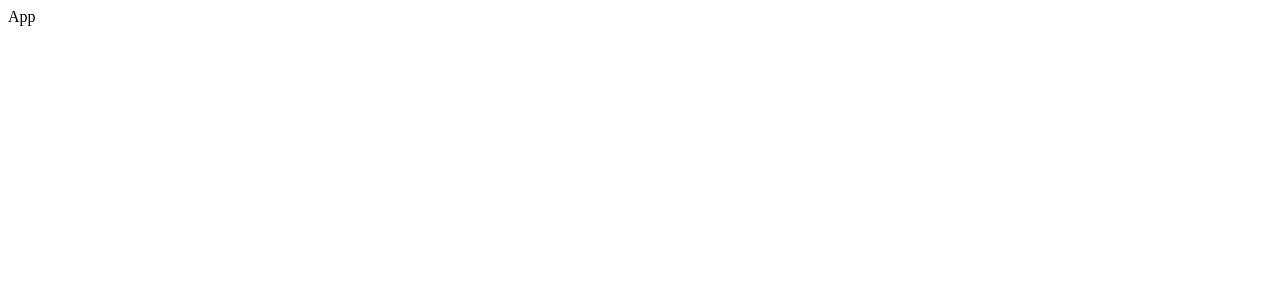
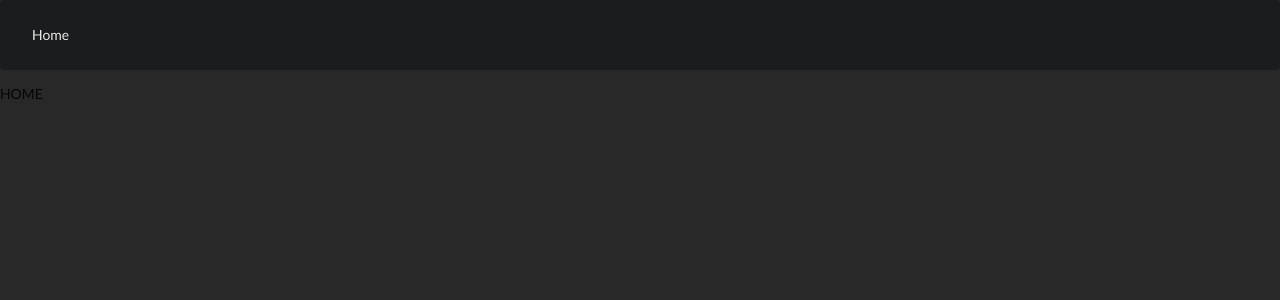
Before and after one commit to SohamDutta1216/cryptoCreeper, a React (Create React App) app in the folder client/: page / in a window 1280 px wide. Shown: the top 300 px of the page. Built offline with nearby package versions, Linux system fonts and the light colour scheme.

Commit message:
basic navbar and routing set up

```diff
--- a/client/package.json
+++ b/client/package.json
@@ -8,6 +8,7 @@
     "@testing-library/user-event": "^12.8.0",
     "react": "^17.0.1",
     "react-dom": "^17.0.1",
+    "react-router-dom": "^5.2.0",
     "react-scripts": "4.0.3",
     "web-vitals": "^1.1.0"
   },
--- a/client/public/index.html
+++ b/client/public/index.html
@@ -1,15 +1,14 @@
 <!DOCTYPE html>
 <html lang="en">
+
 <head>
   <meta charset="utf-8" />
   <link rel="icon" href="%PUBLIC_URL%/favicon.ico" />
   <meta name="viewport" content="width=device-width, initial-scale=1" />
   <meta name="theme-color" content="#000000" />
-    <meta
-      name="description"
-      content="Web site created using create-react-app"
-    />
+  <meta name="description" content="Web site created using create-react-app" />
   <link rel="apple-touch-icon" href="%PUBLIC_URL%/logo192.png" />
+  <link rel="stylesheet" href="https://cdnjs.cloudflare.com/ajax/libs/semantic-ui/2.4.1/semantic.min.css" />
   <!--
       manifest.json provides metadata used when your web app is installed on a
       user's mobile device or desktop. See https://developers.google.com/web/fundamentals/web-app-manifest/
@@ -26,7 +25,8 @@
     -->
   <title>React App</title>
 </head>
-  <body>
+
+<body style='background-color: #282828'>
   <noscript>You need to enable JavaScript to run this app.</noscript>
   <div id="root"></div>
   <!--
@@ -40,4 +40,5 @@
       To create a production bundle, use `npm run build` or `yarn build`.
     -->
 </body>
+
 </html>
--- a/client/src/App.js
+++ b/client/src/App.js
@@ -1,9 +1,15 @@
 import React from 'react'
+import Navbar from './components/Navbar/Navbar'
+import Home from './components/Home/Home'
+import { BrowserRouter, Switch, Route } from 'react-router-dom';
 
 export default function App() {
   return (
-    <div>
-      App
-    </div>
+    <BrowserRouter>
+      <Navbar />
+      <Switch>
+        <Route path="/" component={Home} />
+      </Switch>
+    </BrowserRouter>
   )
 }
--- /dev/null
+++ b/client/src/components/Home/Home.js
@@ -0,0 +1,9 @@
+import React from 'react'
+
+export default function Home() {
+  return (
+    <div>
+      HOME
+    </div>
+  )
+}
--- /dev/null
+++ b/client/src/components/Navbar/Navbar.js
@@ -0,0 +1,18 @@
+import React from 'react'
+import { Link } from 'react-router-dom'
+
+export default function Navbar() {
+  return (
+
+    <div className="ui inverted segment">
+      <nav>
+        <div className="ui inverted secondary pointing menu">
+          <Link exact to="/">
+            <div className="item"> Home</div>
+          </Link>
+        </div>
+      </nav>
+    </div>
+
+  )
+}
```
Also changed, not shown: 1 other file (tests, documents, lock files or other folders). Lines whose indentation alone changed are shown as unchanged.
